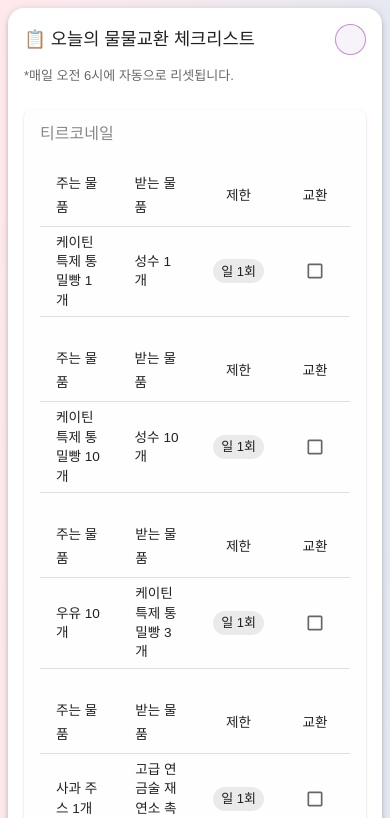
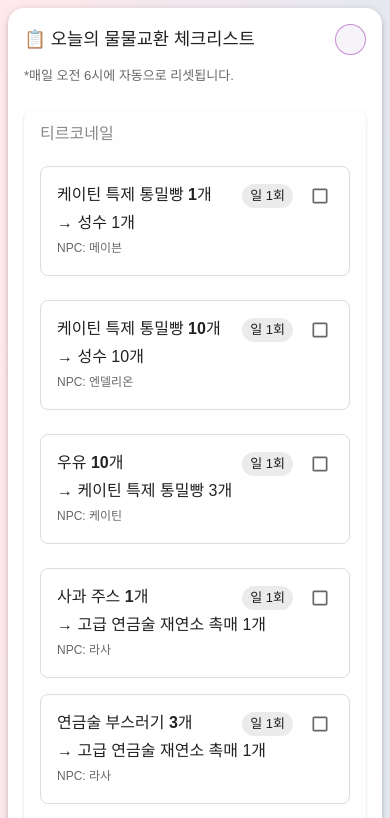
Before and after one commit to rustywhite404/mabi-checklist, a React (Vite) app: page / in a window 390 px wide. Shown: the top 818 px of the page. Built offline with nearby package versions, Linux system fonts and the light colour scheme; some icons are missing; a web font is replaced by a local one.

Commit message:
[feat] 3레벨 설계도 추가, 편의성 패치

```diff
--- a/src/App.tsx
+++ b/src/App.tsx
@@ -2,13 +2,14 @@ import React, { useEffect, useMemo, useState } from 'react';
 import {
   Box, CssBaseline, Checkbox, Typography, Button,
   createTheme, ThemeProvider, Accordion, AccordionSummary,
-  AccordionDetails, Chip, useMediaQuery, Stack, Table,
+  AccordionDetails, Chip, useMediaQuery, Table,
   TableBody, TableCell, TableContainer, TableHead,
-  TableRow
+  TableRow, Divider
 } from '@mui/material';
 import ExpandMoreIcon from '@mui/icons-material/ExpandMore';
 import RestartAltIcon from '@mui/icons-material/RestartAlt';
 import checklistData from './checklistData';
+import blueprintData from './blueprintData';
 
 const CHECKLIST_KEY = 'muiChecklist';
 const EXPIRY_KEY = 'muiChecklistExpiry';
@@ -21,9 +22,16 @@ const columnStyles = {
   check: { width: '15%', textAlign: 'center', fontFamily: '"Noto Sans KR", sans-serif' }
 };
 
+const blueprintColumnStyles = {
+  npc: { width: '30%', fontFamily: '"Noto Sans KR", sans-serif' },
+  gives: { width: '35%', fontFamily: '"Noto Sans KR", sans-serif' },
+  receives: { width: '35%', fontFamily: '"Noto Sans KR", sans-serif' }
+};
+
 function App() {
   const [checked, setChecked] = useState({});
   const [expandedState, setExpandedState] = useState({});
+  const [blueprintExpanded, setBlueprintExpanded] = useState(false);
   const isMobile = useMediaQuery('(max-width:600px)');
   const isNarrowPC = useMediaQuery('(max-width:850px)');
 
@@ -58,9 +66,8 @@ function App() {
 
   const getItemKey = (region, item) => `${region}-${item.npc}-${item.gives}-${item.receives}`;
 
-  const isGroupComplete = (group, currentChecked = checked) => {
-    return group.items.every(item => currentChecked[getItemKey(group.region, item)]);
-  };
+  const isGroupComplete = (group, currentChecked = checked) =>
+    group.items.every(item => currentChecked[getItemKey(group.region, item)]);
 
   const updateExpansionBasedOnCheck = (updatedChecked) => {
     const newExpanded = {};
@@ -196,6 +203,47 @@ function App() {
                       {!isMobile && (
                         <Typography fontSize={16} fontWeight={700} mb={1}>{npc}</Typography>
                       )}
+                      {isMobile ? (
+                        <Box>
+                        {items.map((item) => {
+                          const key = getItemKey(regionKey, item);
+                          const isChecked = checked[key] || false;
+
+                          return (
+                            <Box
+                              key={key}
+                              mb={2}
+                              p={2}
+                              border={1}
+                              borderColor="#ddd"
+                              borderRadius={2}
+                              sx={{
+                                opacity: isChecked ? 0.5 : 1,
+                                backgroundColor: isChecked ? '#f5f5f5' : 'white',
+                                cursor: 'pointer',
+                                position: 'relative',
+                              }}
+                              onClick={() => handleCheck(key)}
+                            >
+                              <Box position="absolute" top={10} right={10} display="flex" alignItems="center" gap={1}>
+                                <Chip label={item.limit} size="small" />
+                                <Checkbox
+                                  size="small"
+                                  checked={isChecked}
+                                  onClick={(e) => e.stopPropagation()}
+                                  onChange={() => handleCheck(key)}
+                                />
+                              </Box>
+
+                              <Typography fontWeight={600} mb={0.5}>{item.gives}</Typography>
+                              <Typography>→ {item.receives}</Typography>
+                              <Typography variant="caption" color="text.secondary">NPC: {item.npc}</Typography>
+                            </Box>
+                          );
+                        })}
+                      </Box>
+
+                      ) : (
                         <TableContainer>
                           <Table size="small">
                             <TableHead>
@@ -230,12 +278,55 @@ function App() {
                             </TableBody>
                           </Table>
                         </TableContainer>
+                      )}
                     </Box>
                   ))}
                 </AccordionDetails>
               </Accordion>
             );
           })}
+
+          <Divider sx={{ my: 4 }} />
+
+          <Accordion
+            expanded={blueprintExpanded}
+            onChange={(_, expanded) => setBlueprintExpanded(expanded)}
+            disableGutters
+            sx={{ borderRadius: 2, backgroundColor: '#fefefe' }}
+          >
+            <AccordionSummary expandIcon={<ExpandMoreIcon />}>
+              <Typography fontWeight={700} color="#555">
+                📘 3레벨 설계도 교환정보
+              </Typography>
+            </AccordionSummary>
+            <AccordionDetails>
+              {blueprintData.map((group) => (
+                <Box key={group.region} mb={3}>
+                  <Typography fontWeight={600} mb={1}>{group.region}</Typography>
+                  <TableContainer>
+                    <Table size="small">
+                      <TableHead>
+                        <TableRow>
+                          <TableCell sx={blueprintColumnStyles.npc}>NPC</TableCell>
+                          <TableCell sx={blueprintColumnStyles.gives}>주는 물품</TableCell>
+                          <TableCell sx={blueprintColumnStyles.receives}>받는 물품</TableCell>
+                        </TableRow>
+                      </TableHead>
+                      <TableBody>
+                        {group.items.map((item, idx) => (
+                          <TableRow key={`${group.region}-${item.npc}-${idx}`}>
+                            <TableCell sx={blueprintColumnStyles.npc}>{item.npc}</TableCell>
+                            <TableCell sx={blueprintColumnStyles.gives}>{item.gives}</TableCell>
+                            <TableCell sx={blueprintColumnStyles.receives}>{item.receives}</TableCell>
+                          </TableRow>
+                        ))}
+                      </TableBody>
+                    </Table>
+                  </TableContainer>
+                </Box>
+              ))}
+            </AccordionDetails>
+          </Accordion>
 
           <Box mt={5} textAlign="center">
             <Typography variant="caption" color="text.secondary">
--- /dev/null
+++ b/src/blueprintData.ts
@@ -0,0 +1,35 @@
+const blueprintData = [
+  {
+    region: '콜헨',
+    items: [
+      { npc: '아르미스', gives: '석탄 20개', receives: '금속 가공 시설 설계도 3레벨' },
+      { npc: '아르미스', gives: '내열 붕대 5개', receives: '무기 제작대 설계도 3레벨' },
+      { npc: '킬리언', gives: '독주머니 3개', receives: '약품 가공 시설 설계도 3레벨' },
+      { npc: '킬리언', gives: '석양나비 2개', receives: '약품 제작대 설계도 3레벨' },
+    ]
+  },
+  {
+    region: '티르코네일',
+    items: [
+      { npc: '케이틴', gives: '밀가루 10개', receives: '식재료 가공 시설 설계도 3레벨' },
+      { npc: '말콤', gives: '전문 캠프파이어 키트 1개', receives: '다목적 제작대 설계도 3레벨' },
+    ]
+  },
+  {
+    region: '던바튼',
+    items: [
+      { npc: '글리니스', gives: '사과 수플레 1개', receives: '음식 제작대 설계도 3레벨' },
+      { npc: '시몬', gives: '유령 반딧불이 2개', receives: '옷감 가공 시설 설계도 3레벨' },
+      { npc: '시몬', gives: '세공된 페리도트S 1개', receives: '방어구 제작대 설계도 3레벨' },
+    ]
+  },
+  {
+    region: '두갈드아일',
+    items: [
+      { npc: '앨빈', gives: '옷감+ 5개', receives: '가죽 가공시설 설계도 3레벨' },
+      { npc: '트레이시', gives: '애벌레 5개', receives: '목재 가공시설 설계도 3레벨' },
+    ]
+  }
+];
+
+export default blueprintData;
```
Lines whose indentation alone changed are shown as unchanged.
